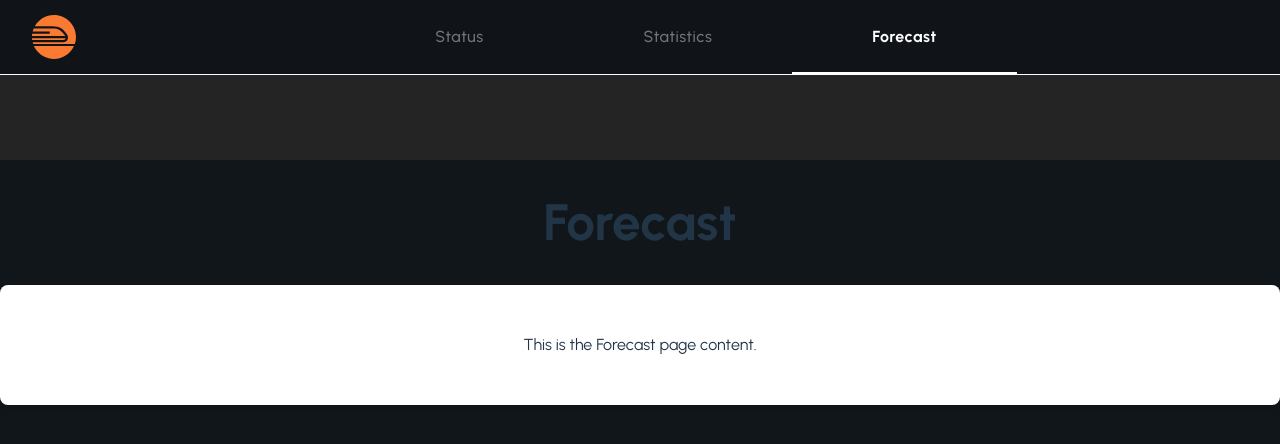
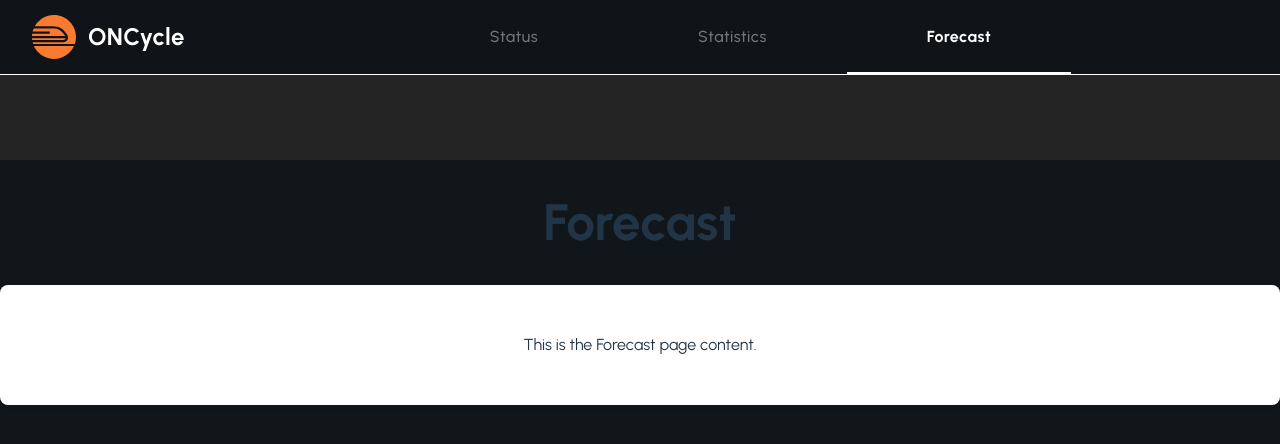
Before and after one commit to chelzakaria/ONCycle, a React (Vite) app in the folder frontend/: page /forecast in a window 1280 px wide. Shown: the top 444 px of the page. Built offline with nearby package versions, Linux system fonts and the light colour scheme; no server answers.

Commit message:
edit logo and icon

```diff
--- a/frontend/index.html
+++ b/frontend/index.html
@@ -2,12 +2,12 @@
 <html lang="en">
   <head>
     <meta charset="UTF-8" />
-    <link rel="icon" type="image/svg+xml" href="/vite.svg" />
+    <link rel="icon" type="image/svg+xml" href="/logo.svg" />
     <meta name="viewport" content="width=device-width, initial-scale=1.0" />
     <link rel="preconnect" href="https://fonts.googleapis.com">
     <link rel="preconnect" href="https://fonts.gstatic.com" crossorigin>
     <link href="https://fonts.googleapis.com/css2?family=Urbanist:wght@300;400;500;600;700&display=swap" rel="stylesheet">
-    <title>Vite + React + TS</title>
+    <title>ONCycle</title>
   </head>
   <body>
     <div id="root"></div>
--- a/frontend/src/components/Navbar.tsx
+++ b/frontend/src/components/Navbar.tsx
@@ -33,6 +33,16 @@ const Navbar: React.FC = () => {
         {/* Logo left-aligned */}
         <Link to="/" style={{ display: 'flex', alignItems: 'center', flexGrow: 0, marginRight: 48, textDecoration: 'none' }}>
           <img src="/logo.svg" alt="ONCycle Logo" style={{ height: 44, width: 'auto', display: 'block' }} />
+          <span style={{
+            marginLeft: 12,
+            fontSize: '1.5rem',
+            fontWeight: 700,
+            color: '#FFFFFF',
+            fontFamily: 'Urbanist, sans-serif',
+            letterSpacing: '0.5px'
+          }}>
+            ONCycle
+          </span>
         </Link>
         {/* Centered Tabs */}
         <Box sx={{
```
